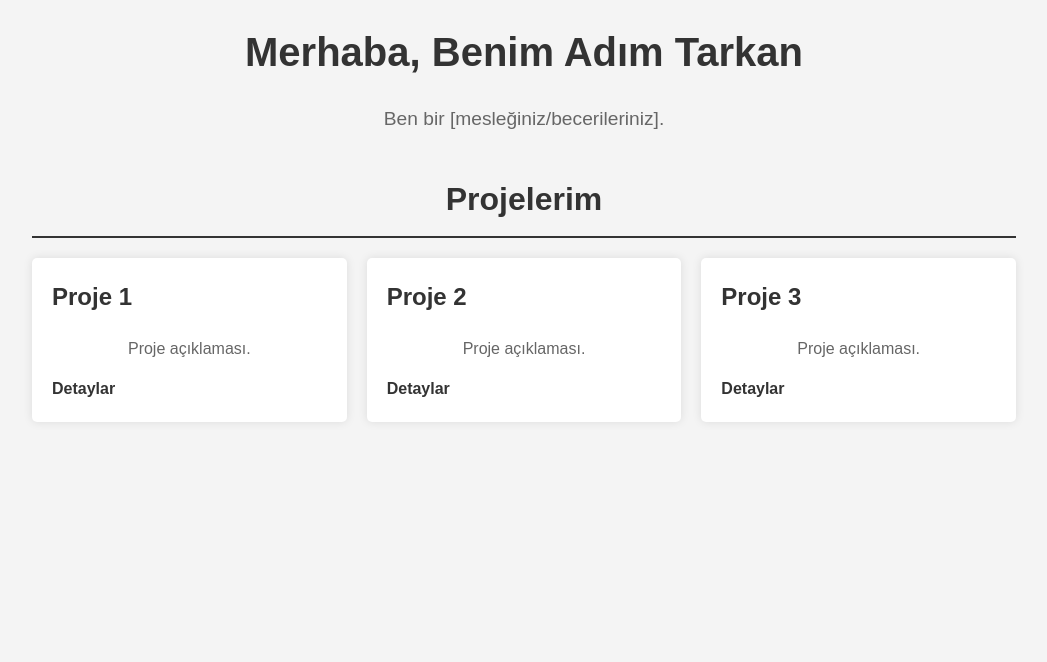
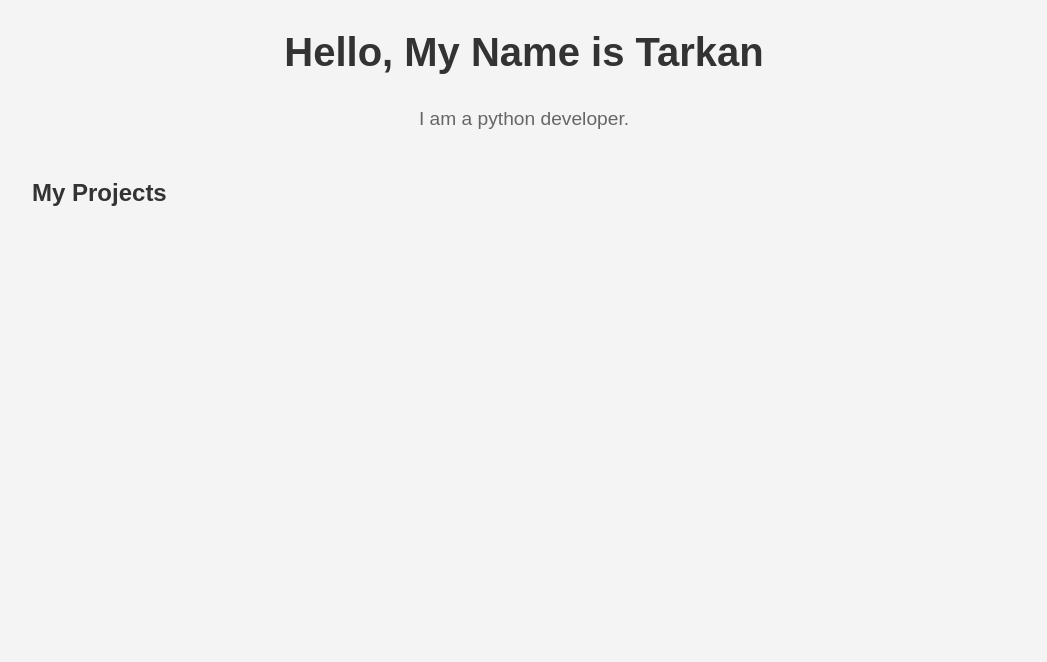
Before and after one commit to tarkangur/Portfolio-Website, a Flask app: page / in a window 1280 px wide. Shown: the part 46-708 px from the top of the page, without its empty margins (116-1163 px from the left). Run offline with Flask 3, Linux system fonts and the light colour scheme; some libraries are stand-ins or nearby versions.

Commit message:
Update index.html

```diff
--- a/templates/index.html
+++ b/templates/index.html
@@ -12,30 +12,27 @@
     <div class="container">
         <!-- Intro Section -->
         <section class="intro">
-            <h1>Merhaba, Benim Adım Tarkan</h1>
-            <p>Ben bir [mesleğiniz/becerileriniz].</p>
+            <h1>Hello, My Name is Tarkan</h1>
+            <p>I am a python developer.</p>
         </section>
 
         <!-- Projects Section -->
         <section class="projects">
-            <h2>Projelerim</h2>
+            <h1>My Projects</h1>
             <div class="project-list">
+                {% for project in all_projects %}
                 <div class="project-item">
-                    <h3>Proje 1</h3>
-                    <p>Proje açıklaması.</p>
-                    <a href="#">Detaylar</a>
+                    <h3>{{ project.title }}</h3>
+                    <p>{{ project.subtitle }}</p>
+                    <a href="{{ url_for('show_project', project_id=project.id) }}">Details</a>
                 </div>
-                <div class="project-item">
-                    <h3>Proje 2</h3>
-                    <p>Proje açıklaması.</p>
-                    <a href="#">Detaylar</a>
-                </div>
-                <div class="project-item">
-                    <h3>Proje 3</h3>
-                    <p>Proje açıklaması.</p>
-                    <a href="#">Detaylar</a>
-                </div>
+                {% endfor %}
             </div>
+            {% if current_user.id == 1: %}
+            <div class="add-project-container">
+                <a href="{{ url_for('add_project') }}" class="add-project-btn">Add New Project</a>
+            </div>
+            {% endif %}
         </section>
     </div>
     {% include 'footer.html' %}
```
